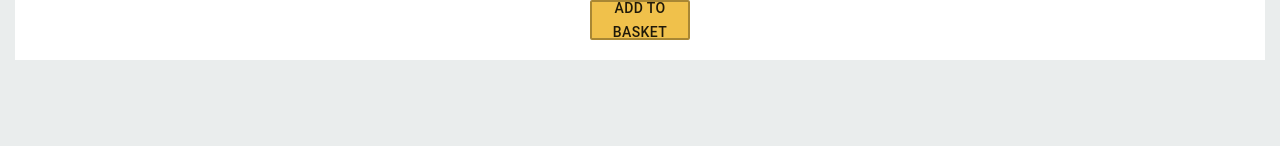
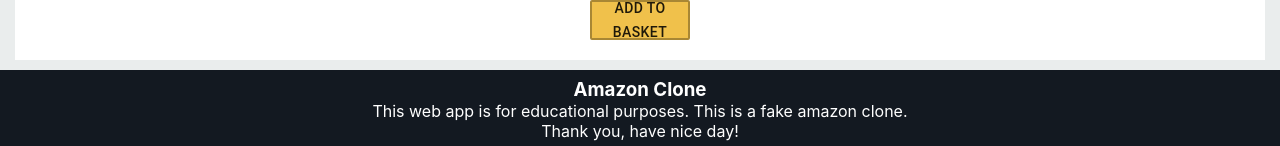
Before and after one commit to BlakeACollins/amazon-clone, a React (Create React App) app: page / in a window 1280 px wide. Shown: the part 1798-1944 px from the top of the page. Before the commit the page ends 1868 px from the top, so only its background shows below. Built offline with nearby package versions, Linux system fonts and the light colour scheme; no server answers.

Commit message:
Add files via upload

```diff
--- a/src/App.js
+++ b/src/App.js
@@ -8,6 +8,7 @@
 } from 'react-router-dom';
 import Header from './Header';
 import Home from './Home';
+import Footer from './Footer'
 import Checkout from './Checkout';
 import Login from './Login';
 import { useStateValue } from './StateProvider';
@@ -53,6 +54,7 @@
           <Route path='/'>
             <Header/>
             <Home />
+            <Footer />
           </Route>
         </Switch>
       </div>
--- /dev/null
+++ b/src/Footer.css
@@ -0,0 +1,11 @@
+.footer__container{
+    display: flex;
+    flex-direction: column;
+    text-align: center;
+    background-color: #131921;
+    color: #fff;
+    padding: 8px;
+}
+.footer__container > p{
+    font-size: 16px;
+}
--- /dev/null
+++ b/src/Footer.js
@@ -0,0 +1,14 @@
+import React from 'react'
+import './Footer.css'
+
+function Footer() {
+    return (
+        <div className='footer__container'>
+            <h3>Amazon Clone</h3>
+            <p>This web app is for educational purposes. This is a fake amazon clone.</p>
+            <p>Thank you, have nice day!</p>
+        </div>
+    )
+}
+
+export default Footer
```
